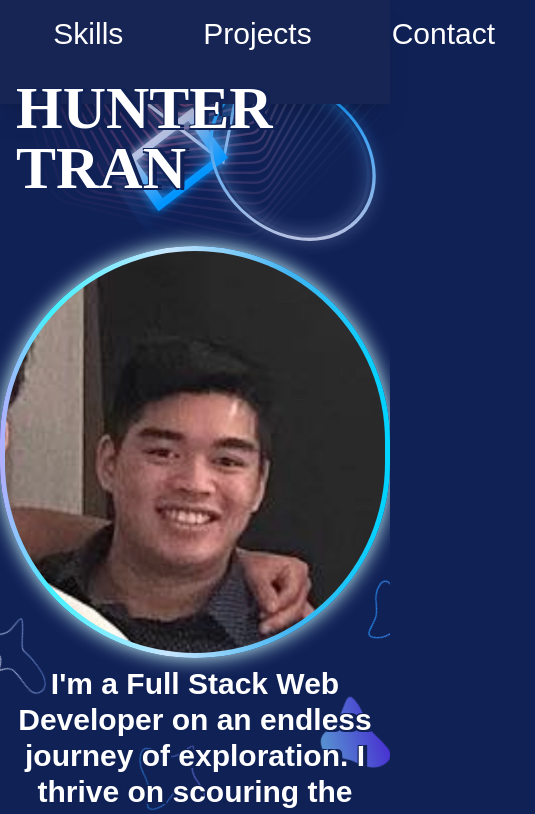
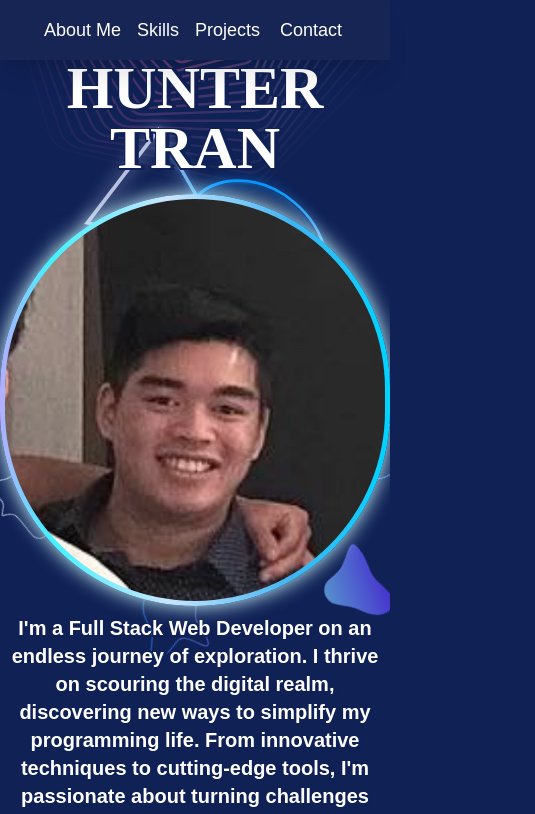
Before and after one commit to ShimmyShong/Actual-Portfolio, a React (Create React App) app: page / in a window 390 px wide. Shown: the top 814 px of the page, 535 px wide, since content can reach past the window. Built offline with nearby package versions, Linux system fonts and the light colour scheme.

Commit message:
huge strides in responsiveness

```diff
--- a/src/App.js
+++ b/src/App.js
@@ -2,10 +2,13 @@ import AboutMe from "./Components/AboutMe/AboutMe";
 import Header from "./Components/Header/Header";
 import Projects from "./Components/Projects/Projects";
 import Skills from "./Components/Skills/Skills";
+import Whirl from "./Components/Whirl";
+
 
 function App() {
   return (
     <>
+      <Whirl />
       <Header />
       <AboutMe />
       <Skills />
--- a/src/Components/AboutMe/AboutMe.css
+++ b/src/Components/AboutMe/AboutMe.css
@@ -18,8 +18,8 @@
 }
 
 .shapes {
- position: absolute;
- display: flex;
+  position: absolute;
+  display: flex;
 }
 
 .svg {
@@ -85,7 +85,7 @@
     padding: 5px;
     background: linear-gradient(90deg, rgba(178,174,255,1) 0%, rgba(67,241,255,1) 13%, rgba(200,230,255,1) 43%, rgba(64,180,241,1) 75%, rgba(0,212,255,1) 100%);
     box-shadow: 0px 0px 20px 0px rgb(208, 255, 255);
-    animation: delayedFadeIn 2.5s ease-in-out .2s forwards;
+    animation: delayedFadeIn 3s ease-in-out .2s forwards;
 }
 
 .transparent {
@@ -97,7 +97,7 @@
     opacity: 0;
     transform: translateY(-20px);
   }
-  50% {
+  55% {
     opacity: 0;
     transform: translateY(-20px);
   }
--- a/src/Components/AboutMe/AboutMe.jsx
+++ b/src/Components/AboutMe/AboutMe.jsx
@@ -87,6 +87,7 @@ export default function AboutMe() {
 
     return (
         <div id='about-me' className="flex justify-center items-center flex-col">
+            <h1 className='mt-6 font-extrabold text-6xl text-white p-4 name text-center'>HUNTER TRAN</h1>
             <div className='shapes'>
                 {shuffledArray.map((svg, index) => {
                     const randomVar = getRandomVar(); // Get an array of random style properties
@@ -97,12 +98,11 @@ export default function AboutMe() {
                 })}
             </div>
             <div className="">
-                <img src={glowCircle} alt="" className='glow skew-x-12 absolute -z-[2]' />
-                <img src={glowTriangle} alt="" className='glow translate-x-[-40%] translate-y-[-40%] skew-y-[-15deg] skew-x-[10deg] absolute -z-10' />
-                <img src={glowSquare} alt="" className='glow translate-x-[-60%] skew-x-[-20deg] absolute -z-10' />
+                <img src={glowCircle} alt="" className='glow skew-x-12 absolute -z-[2] translate-x-[-20%] translate-y-[-20%] scale-90' />
+                <img src={glowTriangle} alt="" className='glow translate-x-[-60%] translate-y-[-40%] skew-y-[-15deg] skew-x-[10deg] rotate-90 scale-110 absolute -z-10' />
+                <img src={glowSquare} alt="" className='glow translate-x-[-80%] translate-y-[-15%] skew-x-[-20deg] scale-125 rotate-[20deg] absolute -z-10' />
             </div>
-            <p className='mb-8 font-extrabold text-6xl text-white p-4 name'>HUNTER TRAN</p>
-            <div ref={ref} className="flex flex-col justify-center items-center text-center text-3xl text-white font-bold transparent">
+            <div ref={ref} className="flex flex-col justify-center items-center text-center text-xl md:text-3xl text-white font-bold transparent">
                 <img src={Me} alt="picture of me" className='rounded-full' id='me' />
                 <p className='max-w-[75rem] m-2 text'>
                     I'm a Full Stack Web Developer on an endless journey of exploration.
--- a/src/Components/Header/Header.css
+++ b/src/Components/Header/Header.css
@@ -1,4 +1,6 @@
+#header {
 
+}
 
 .shake:hover {
     animation: shake 0.7s cubic-bezier(0.36, 0.07, 0.19, 0.97);
--- a/src/Components/Header/Header.jsx
+++ b/src/Components/Header/Header.jsx
@@ -1,22 +1,21 @@
 import './Header.css'
-import whirl from '../../SVGs/whirl.svg'
 
 export default function Header() {
     return (
-        <div className=''>
+        <div id='header' className='sticky top-0 z-50'>
             <header className="flex justify-center items-center bg-blue-950 shadow-xl">
-                <img src={whirl} alt="something" className='absolute -z-20' />
-                <ul className="flex text-white text-3xl font-normal m-4">
-                    <li className="mx-10 shake transition ease-in-out hover:text-sky-300 duration-300 z-10">
+                {/* <img src={whirl} alt="something" className='absolute -z-20' /> */}
+                <ul className="flex text-white text-lg md:text-3xl font-normal m-4">
+                    <li className="mx-2 md:mx-10 shake transition ease-in-out hover:text-sky-300 duration-300 z-10">
                         <a href='#about-me'>About Me</a>
                     </li>
-                    <li className="mx-10 shake transition ease-in-out hover:text-sky-300 z-10">
+                    <li className="mx-2 md:mx-10 shake transition ease-in-out hover:text-sky-300 z-10">
                         <a href='#skills'>Skills</a>
                     </li>
-                    <li className="mx-10 shake transition ease-in-out hover:text-sky-300 z-10">
+                    <li className="mx-2 md:mx-10 shake transition ease-in-out hover:text-sky-300 z-10">
                         <a href='#projects'>Projects</a>
                     </li>
-                    <li className="mx-10 shake transition ease-in-out hover:text-sky-300 z-10">
+                    <li className="mx-3 md:mx-10 shake transition ease-in-out hover:text-sky-300 z-10">
                         <a href='#'>Contact</a>
                     </li>
                 </ul>
--- a/src/Components/Projects/Projects.css
+++ b/src/Components/Projects/Projects.css
@@ -28,3 +28,10 @@
 .modal-section {
     filter: grayscale(0%) !important;
 }
+
+.project-title {
+        text-shadow: -1px 2px 0 #6488cd,
+    4px 2px 0 #6488cd,
+    4px -1px 0 #6488cd,
+    -1px -1px 0 #6488cd;
+}
--- a/src/Components/Projects/Projects.jsx
+++ b/src/Components/Projects/Projects.jsx
@@ -1,4 +1,4 @@
-import React, { useState } from "react";
+import React, { useEffect, useState } from "react";
 import ProjectModal from "../ProjectModal/ProjectModal";
 import '../Projects/Projects.css'
 import express from '../../SVGs/express-original.svg'
@@ -58,13 +58,10 @@ const projectArray = [
 ];
 
 export default function Projects() {
-    // const [showModal, setShowModal] = useState(false)
-
-
     return (
         <div id="projects" className="max-h-[110vh] min-h-[100vh]">
-            <h1>Projects</h1>
-            <div className="grid lg:grid-cols-3 md:grid-cols-2 gap-6 m-12">
+            <h1 className="project-title flex justify-center items-center font-extrabold z-10 text-5xl text-white p-2">Projects</h1>
+            <div className="grid 2xl:grid-cols-3 md:grid-cols-2 gap-6 m-12">
                 {projectArray.map((project, index) => {
                     return (
                         <>
--- a/src/Components/Skills/Skills.jsx
+++ b/src/Components/Skills/Skills.jsx
@@ -45,11 +45,11 @@ const Skills = () => {
     }, []);
 
     return (
-        <div id='skills' className='flex justify-center items-center flex-col'>
+        <div id='skills' className='flex justify-center items-center flex-col mb-12'>
             <h1 className='head font-extrabold z-10 mb-8 text-5xl text-white border-b-2 border-indigo-500 p-2'>My Skills</h1>
             <div className='container flex flex-col justify-center items-center w-[80%] h-[85%] rounded-xl p-3'>
                 <div className='bg-slate-50 w-[98%] h-[98%] rounded-xl flex items-center justify-center p-4'>
-                    <div ref={ref} className='icons grid lg:grid-cols-4 md:grid-cols-3 sm:grid-cols-2 gap-16 text-white'>
+                    <div ref={ref} className='icons grid lg:grid-cols-4 md:grid-cols-3 sm:grid-cols-2 gap-4 sm:gap-16 text-white'>
                         <div className='z-20 text-center transparent'>
                             <img src={react} alt="ReactJS" className='' />
                             <p className='skill-back p-1 xl:text-3xl lg:text-2xl md:text-lg font-bold rounded-3xl'>React</p>
--- /dev/null
+++ b/src/Components/Whirl.jsx
@@ -0,0 +1,12 @@
+import React from 'react'
+import whirl from '../SVGs/whirl.svg'
+
+const Whirl = () => {
+    return (
+        <div>
+            <img src={whirl} alt="" className='absolute -z-20 translate-y-[-50%]' />
+        </div>
+    )
+}
+
+export default Whirl
```
